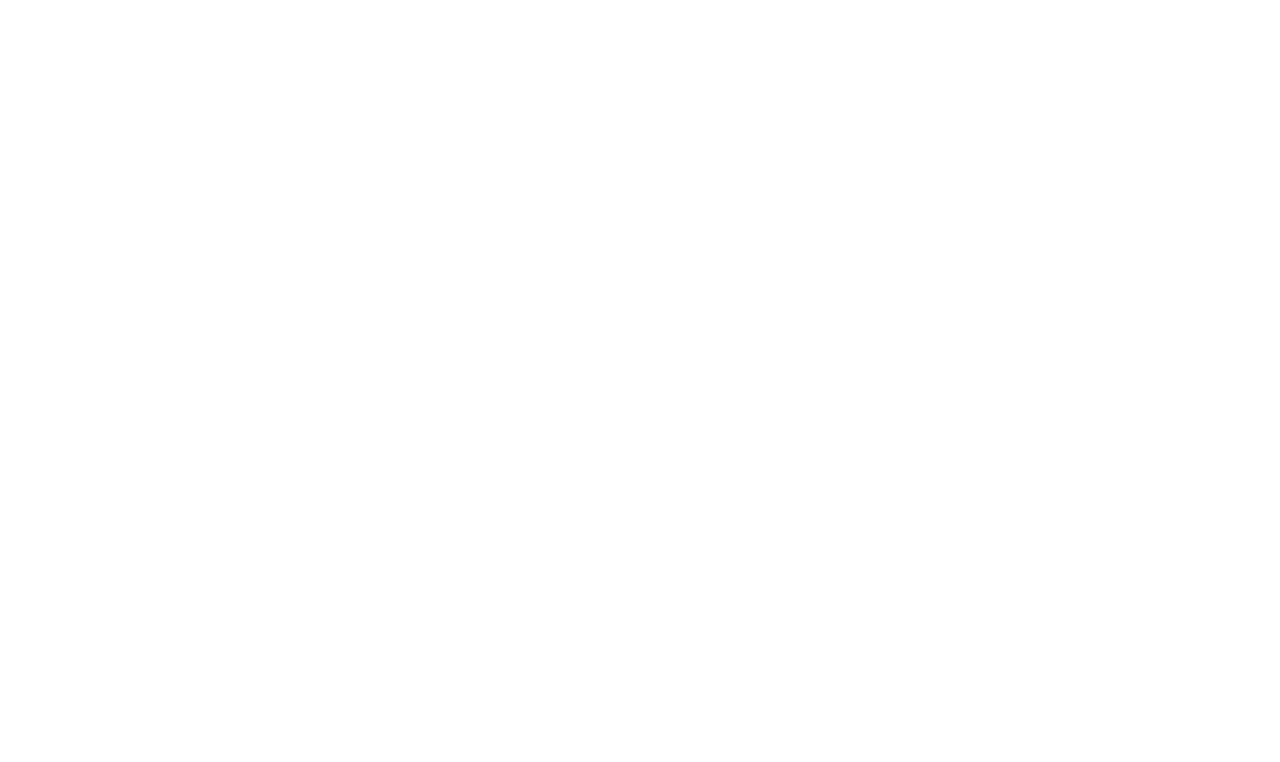
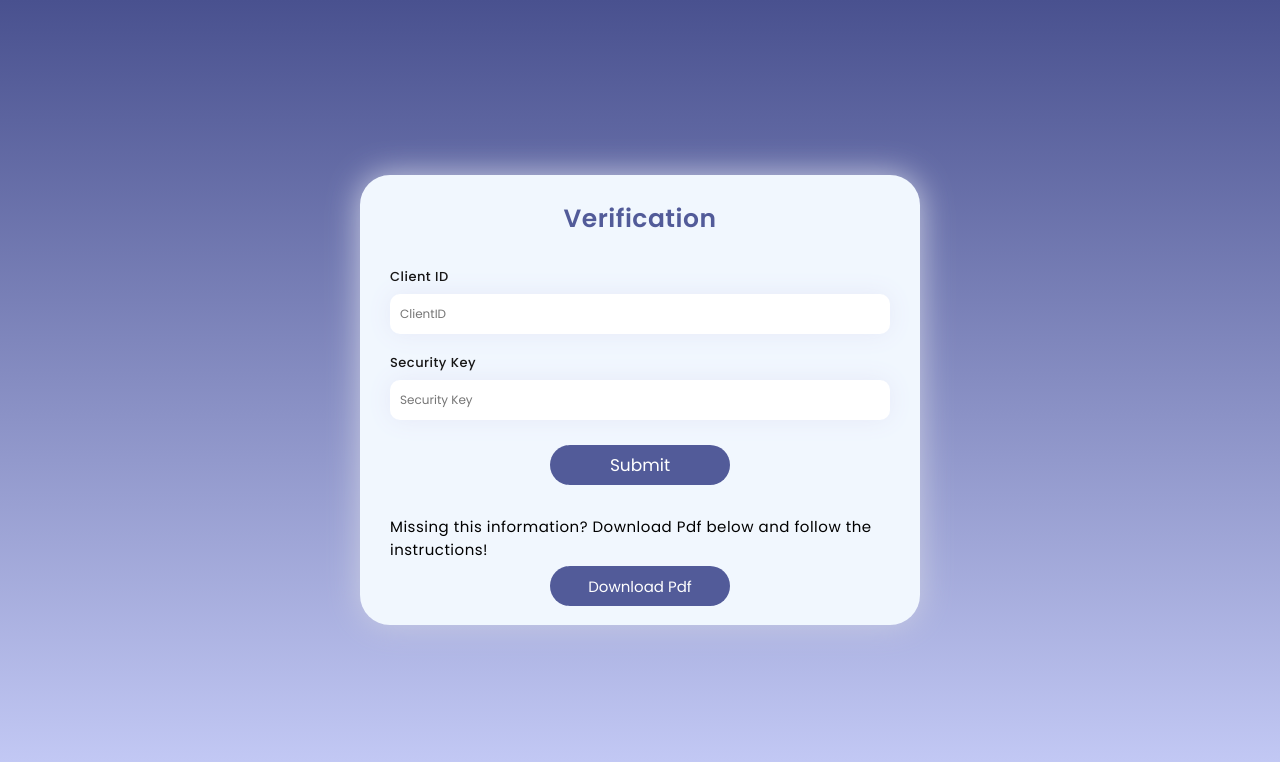
Before and after one commit to tamspark/FrontTam, a React (Create React App) app: page /auth/verify in a window 1280 px wide. Before the commit this address had no page. Shown: the top 762 px of the page. Built offline with nearby package versions, Linux system fonts and the light colour scheme.

Commit message:
Second step verification

```diff
--- a/src/App/App.tsx
+++ b/src/App/App.tsx
@@ -10,7 +10,7 @@
 import ForgetPassword from "../Pages/ChangePassword/ForgetPassword.component";
 import Register from "../Pages/Register/Register.component";
 import SavePasword from "../Pages/savePassword/SavePassword.component";
-import DownloadPDF from "Pdf/PdfDownloader/PdfDownloader.component";
+
 const App: FC<{}> = () => {
   return (
     <>
@@ -25,9 +25,9 @@
             <Route path="tam/registration/:token" element={<SavePasword />} />
             <Route path="forgetpassword" element={<ForgetPassword />} />
             <Route path="register" element={<Register />} />
+            <Route path="verify" element={<Verification />}/>
           </Route>
-          <Route path="verify" element={<Verification />}/>
-          <Route path="test" element={<DownloadPDF />}/>
+
         </Routes>
       </BrowserRouter>
     </>
--- a/src/Pages/SecondStepAuth/SecondStep.component.tsx
+++ b/src/Pages/SecondStepAuth/SecondStep.component.tsx
@@ -46,12 +46,26 @@
     }
   };
 
+  const pdf='/Redis.pdf'
+
+
+  const handleDownload = (url:any) => {
+   const fileName=url.split("/").pop();
+   const aTag=document.createElement("a");
+   aTag.href=url;
+   aTag.setAttribute("download",fileName);
+   document.body.appendChild(aTag);
+   aTag.click();
+   aTag.remove();
+  };
+
+
   return (
     <div>
 
         <div>
 
-          <StyledForm height="300px">
+          <StyledForm height="430px">
             <LoginParagraph>Verification</LoginParagraph>
             <LoginLabel>Client ID</LoginLabel>
             <Input
@@ -106,6 +120,21 @@
                 Submit
               </Button>
             </LoginButtonHolder>
+
+            <p style={{fontSize:"15px",marginTop:"30px",marginBottom:"5px"}}>Missing this information? Download Pdf below and follow the instructions!</p>
+            <LoginButtonHolder>
+          <Button
+                margin="0"
+                h="40px"
+                w="100%"
+                variant="primary"
+                onClick={()=>{handleDownload(pdf)}}
+                borderradius="20px"
+                fontSize="15px"
+              >
+                Download Pdf
+              </Button>
+              </LoginButtonHolder>
           </StyledForm>
         </div>
 
--- a/src/Pdf/PdfDownloader/PdfDownloader.component.tsx
+++ b/src/Pdf/PdfDownloader/PdfDownloader.component.tsx
@@ -1,5 +1,5 @@
 import React from 'react';
-
+import { Button } from 'App/style/App.style';
 
 const DownloadPDF = () => {
 
@@ -20,7 +20,17 @@
   return (
     <div>
       <p>Click the button below to download the PDF:</p>
-      <button onClick={()=>{handleDownload(pdf)}}>Download PDF</button>
+
+      <Button
+                h="40px"
+                w="100%"
+                variant="primary"
+                onClick={()=>{handleDownload(pdf)}}
+                borderradius="20px"
+                fontSize="17px"
+              >
+                Download
+              </Button>
     </div>
   );
 };
```
